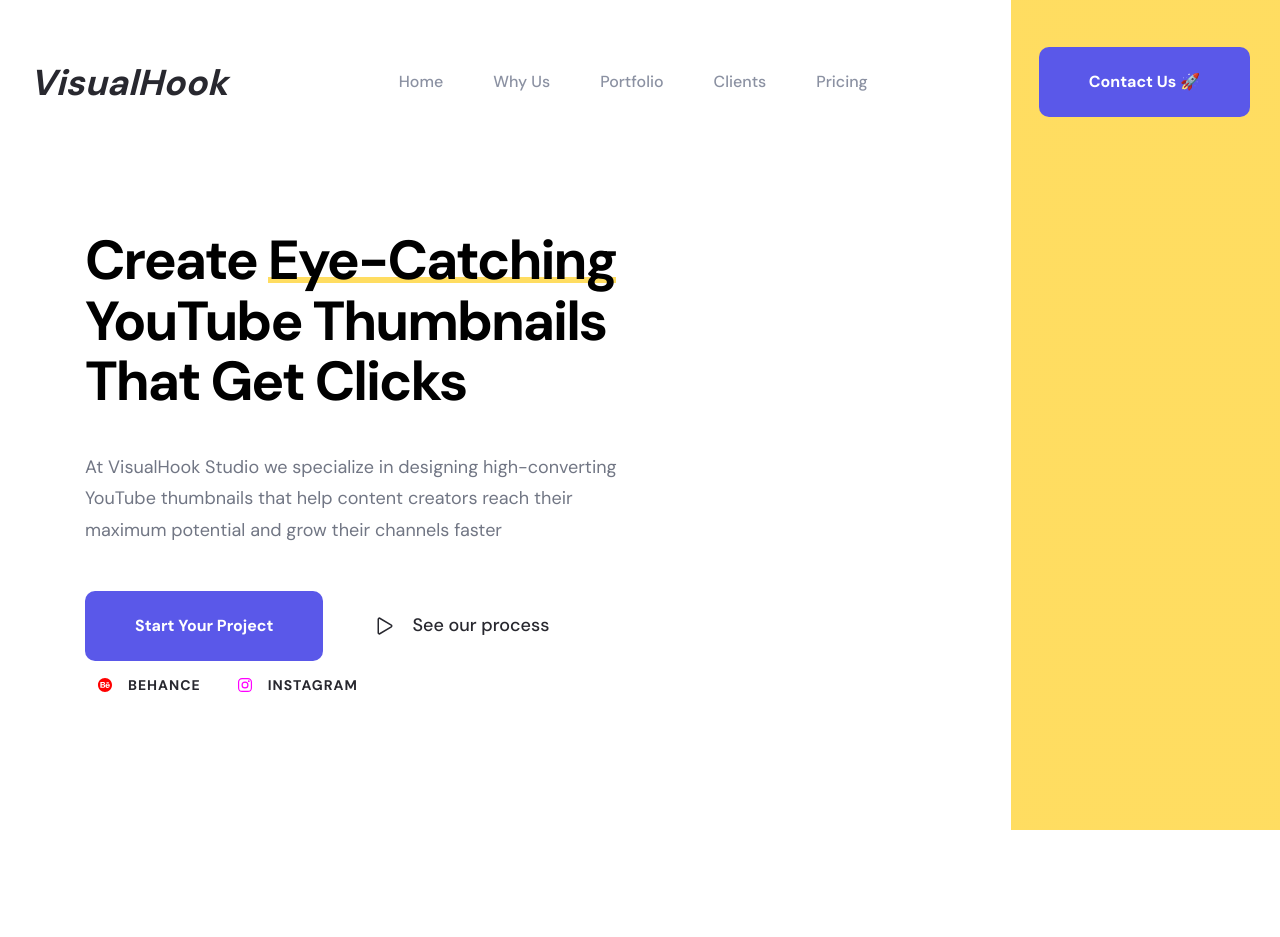
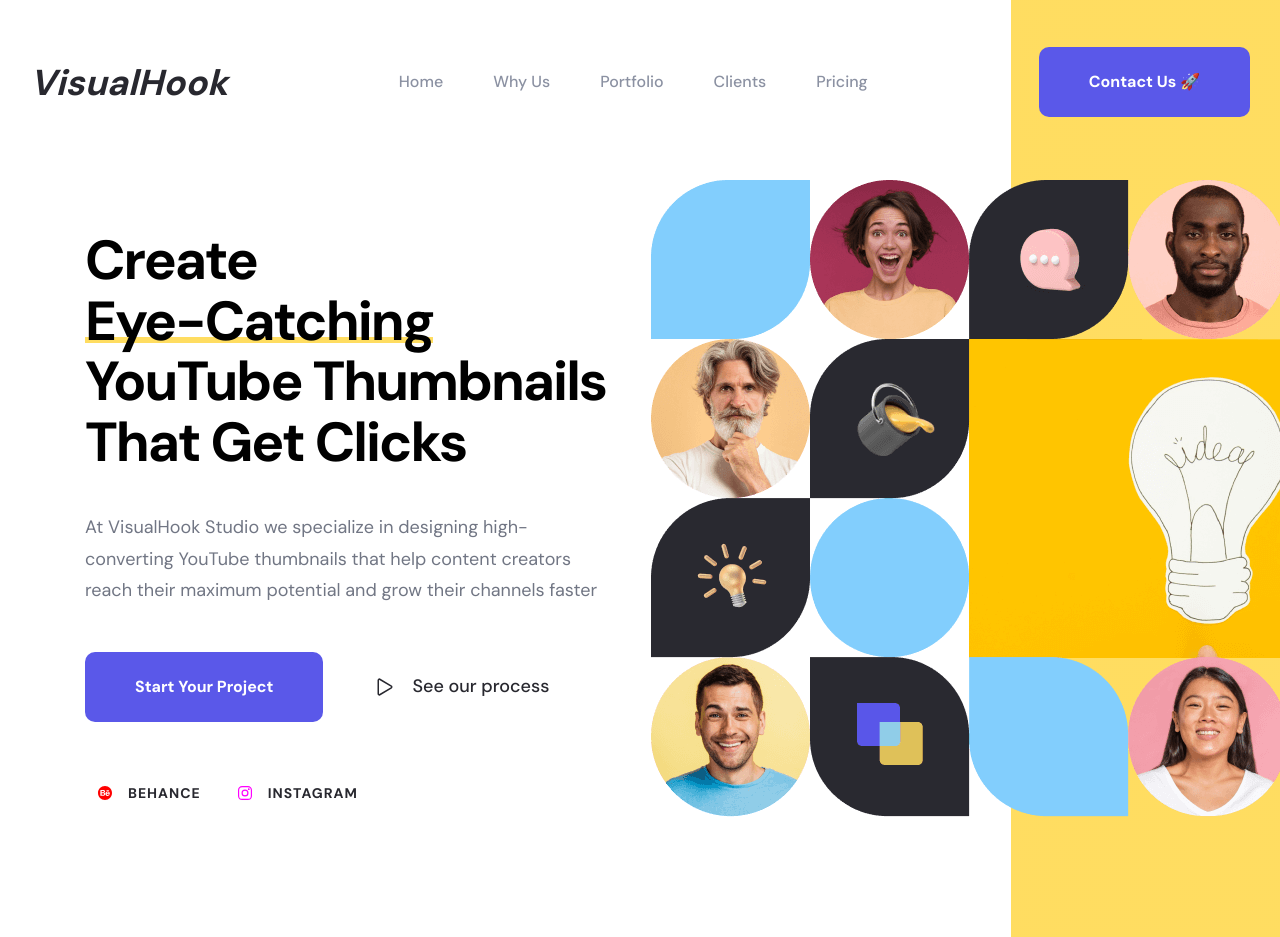
Before and after one commit to EyadMzed/VisualHook-Website, a plain HTML site: page index.html in a window 1280 px wide. Shown: the top 937 px of the page. Drawn offline with nearby package versions, Linux system fonts and the light colour scheme.

Commit message:
Update style.css

```diff
--- a/assets/css/style.css
+++ b/assets/css/style.css
@@ -284,6 +284,9 @@ body {
 /*-----------------------------------*\
   #HEADER
 \*-----------------------------------*/
+.hero-banner {
+  display: none;
+}
 .header .btn { display: none; }
 .header {
   position: fixed;
@@ -697,9 +700,7 @@ body {
 \*-----------------------------------*/
 
 @media (min-width: 768px) {
-  .hero-banner {
-    display: none;
-  }
+
   .pricing-list {
     grid-template-columns: repeat(auto-fit, minmax(320px, 1fr));
   }
@@ -1184,7 +1185,9 @@ body {
  */
 
 @media (min-width: 768px) {
-
+  .hero-banner {
+    display: block;
+  }
   /**
    * CUSTOM PROPERTY
    */
```
